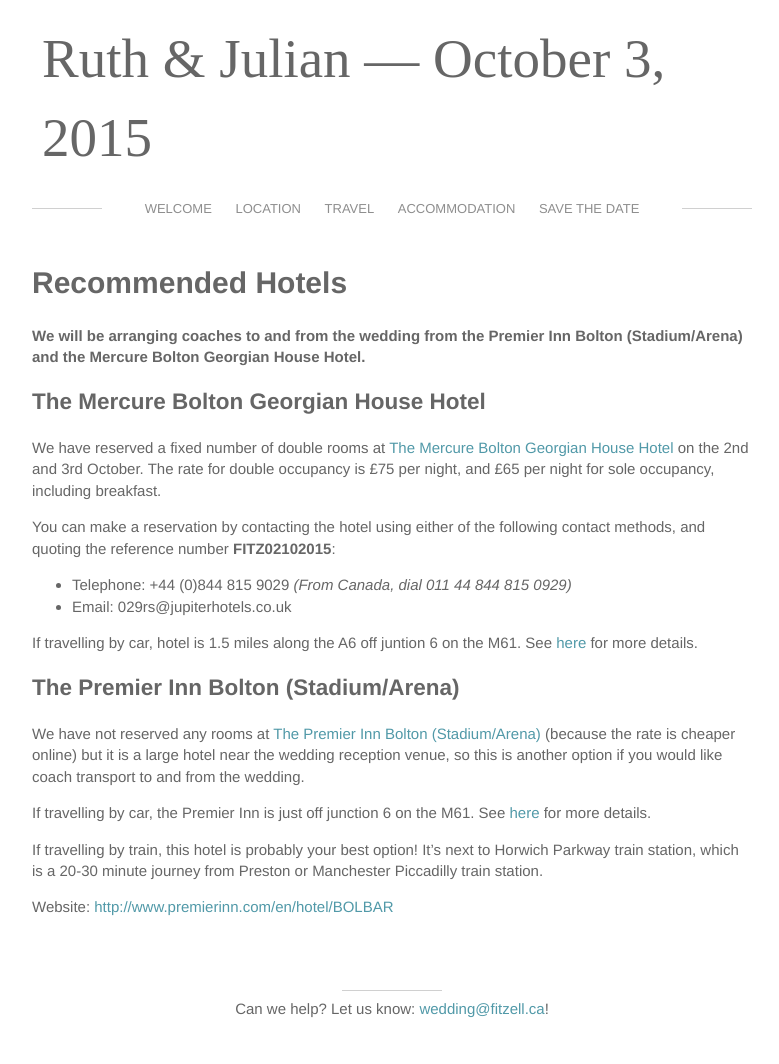
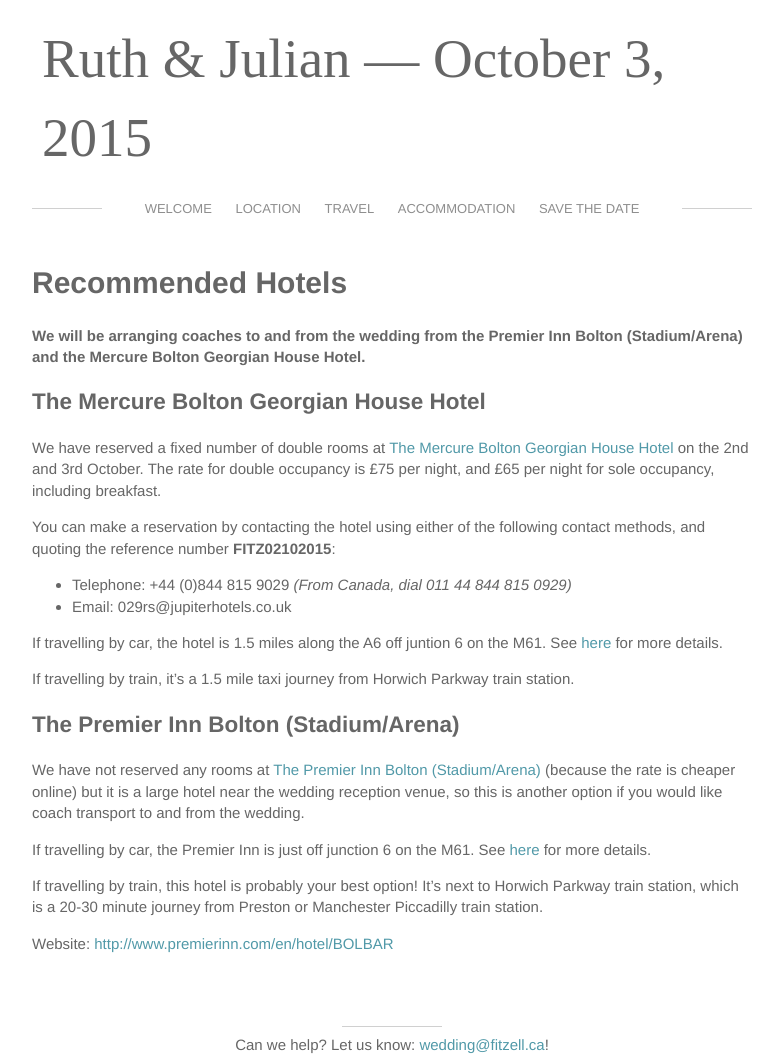
Before and after one commit to jfitzell/weddingsite, a Jekyll site: the page built from accommodation.md, in a window 1280 px wide. Shown: the whole page, without its empty margins (248-1027 px from the left). Built offline with Jekyll 4.4.1, drawn with Linux system fonts in a browser that asks for light colours; some web fonts are replaced; before the commit the page ends 1028 px from its top, so only the background shows below that.

Commit message:
Update accommodation.md

```diff
--- a/accommodation.md
+++ b/accommodation.md
@@ -17,7 +17,9 @@
 * Telephone: +44 (0)844 815 9029 *(From Canada, dial 011 44 844 815 0929)*
 * Email: 029rs@jupiterhotels.co.uk
 
-If travelling by car, hotel is 1.5 miles along the A6 off juntion 6 on the M61. See <a target="_blank" href="http://www.mercurebolton.co.uk/contact.html">here</a> for more details.
+If travelling by car, the hotel is 1.5 miles along the A6 off juntion 6 on the M61. See <a target="_blank" href="http://www.mercurebolton.co.uk/contact.html">here</a> for more details.
+
+If travelling by train, it's a 1.5 mile taxi journey from Horwich Parkway train station.
 
 
 ##The Premier Inn Bolton (Stadium/Arena)
```
